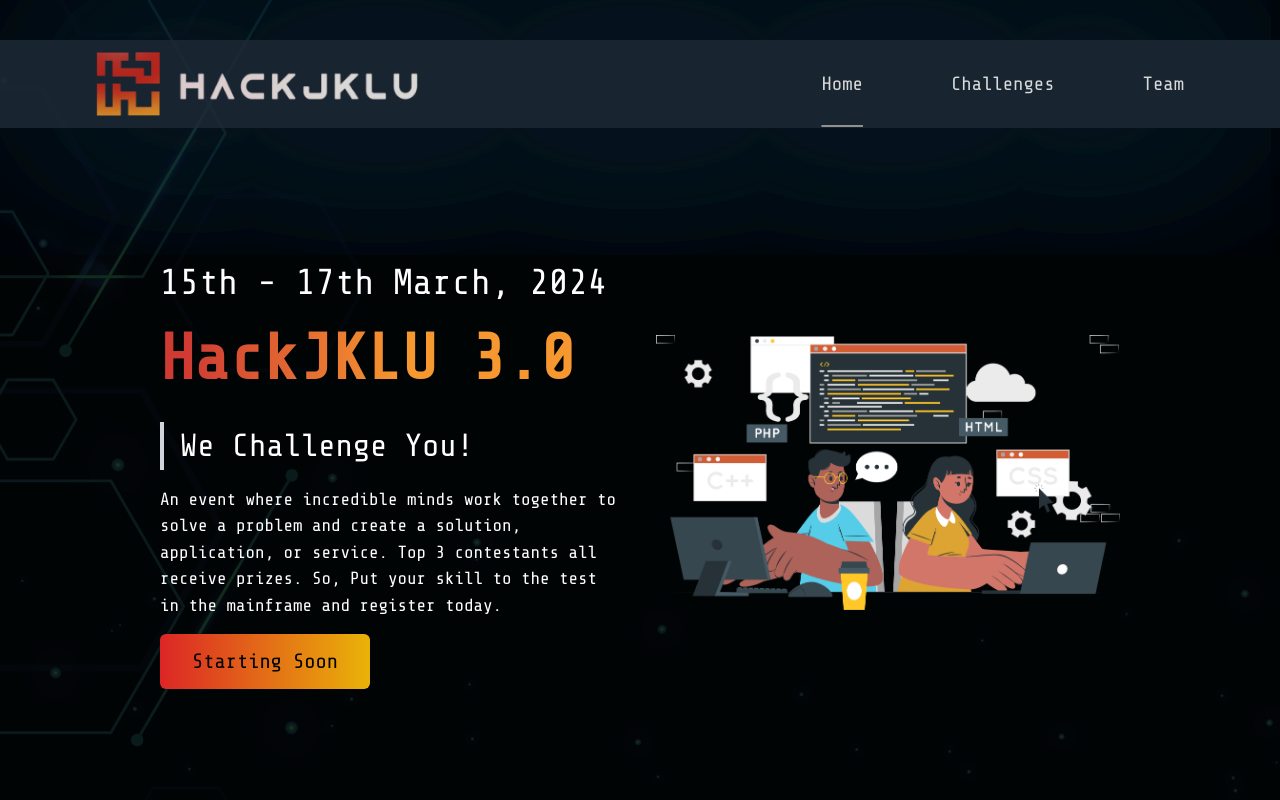
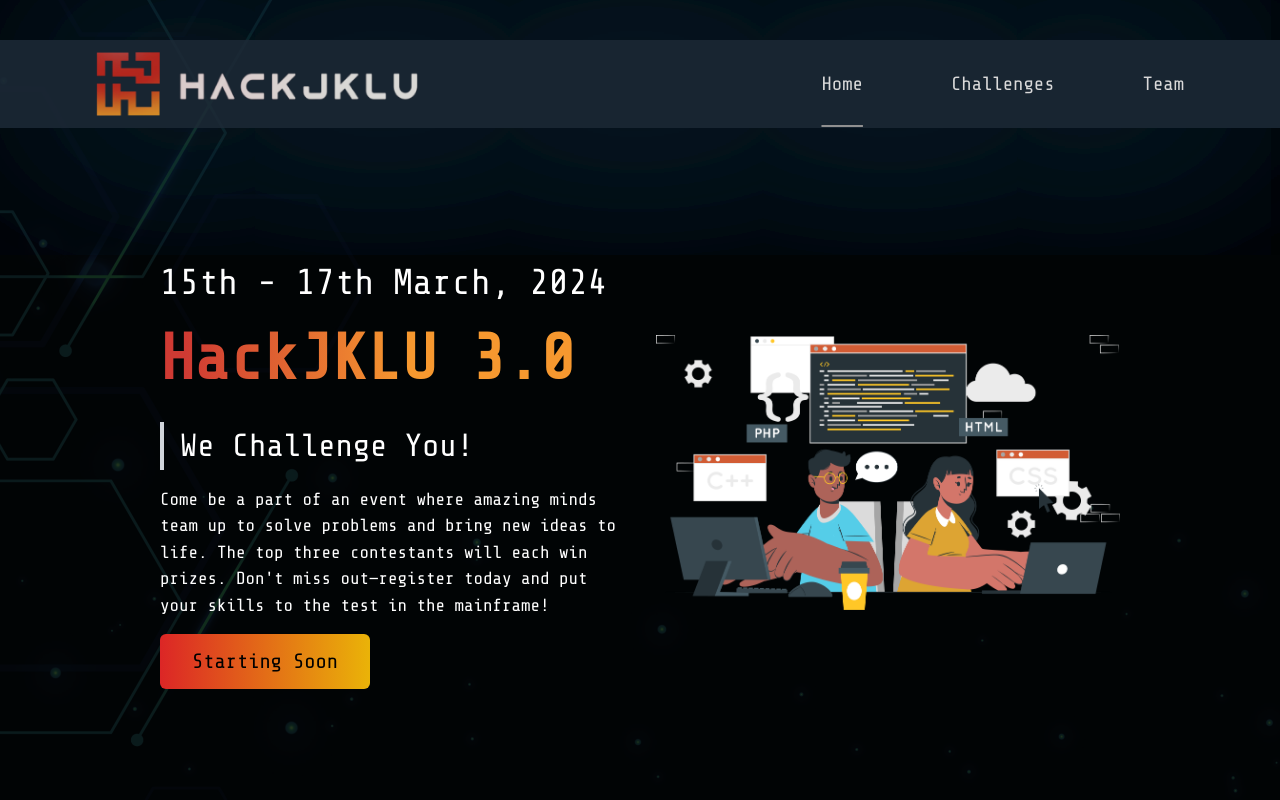
Before and after one commit to adistrim/hackJKLUv3, a Next.js app: page / in a window 1280 px wide. Shown: the top 800 px of the page. Built offline with nearby package versions, Linux system fonts and the light colour scheme.

Commit message:
updated content on the home page changed the code layout and slight UI changes in the challenges page

```diff
--- a/src/app/challenges/page.tsx
+++ b/src/app/challenges/page.tsx
@@ -1,7 +1,5 @@
 "use client";
 import React, { useState } from 'react';
-import Header from '../components/header';
-import Footer from '../components/footer';
 import { Share_Tech_Mono, Inter } from 'next/font/google';
 import challengesData from '../data/challenges.json';
 
@@ -28,7 +26,6 @@
 
     return (
         <div>
-            <Header />
             <div className='mx-[1rem] md:mx-[10rem] my-[4rem] md:my-[5rem] max-w-screen-xl'>
                 {challengesData.map((challenge: Challenge) => (
                     <div key={challenge.id} className={`${tech_mono.className} md:mb-[3rem] relative`}>
@@ -47,20 +44,19 @@
                                 </div>
                             ))}
                             <div className="flex-grow"></div>
-                            <button className="px-2 py-1 bg-[#1C4B79] text-white rounded-md" onClick={() => toggleDescription(challenge.id)}>
+                            <button className="px-2 py-1 bg-[#1C4B79] text-white text-[0.8rem] md:text-base rounded-md" onClick={() => toggleDescription(challenge.id)}>
                                 {expandedId === challenge.id ? "Hide" : "Show"}
                             </button>
                         </div>
                         <div className="absolute opacity-30 w-full h-0.5 bg-gradient-to-r from-white via-white to-white" style={{ boxShadow: '0px 0px 2.783px 0px #FFF, 0px 0px 5.566px 0px #FFF, 0px 0px 19.481px 0px #FFF' }}></div>
                         {expandedId === challenge.id && (
-                            <div className="mt-2 bg-gray-800 text-white rounded-md p-4">
+                            <div className="mt-2 bg-gray-800 text-white text-[0.8rem] md:text-base rounded-md p-4">
                                 <p>{challenge.description}</p>
                             </div>
                         )}
                     </div>
                 ))}
             </div>
-            <Footer />
         </div>
     );
 };
--- a/src/app/components/home.tsx
+++ b/src/app/components/home.tsx
@@ -22,7 +22,7 @@
                         We Challenge You!
                     </h3>
                     <p className="hidden md:block text-[1.1rem] mb-4">
-                        An event where incredible minds work together to solve a problem and create a solution, application, or service. Top 3 contestants all receive prizes. So, Put your skill to the test in the mainframe and register today.
+                    Come be a part of an event where amazing minds team up to solve problems and bring new ideas to life. The top three contestants will each win prizes. Don't miss out—register today and put your skills to the test in the mainframe!
                     </p>
                     <div className="hidden md:block">
                         <RegisterBtn />
@@ -42,7 +42,7 @@
                     We Challenge You!
                 </h3>
                 <p className="block md:hidden text-center text-[0.9rem] mb-4">
-                    An event where incredible minds work together to solve a problem and create a solution, application, or service. Top 3 contestants all receive prizes. So, Put your skill to the test in the mainframe and register today.
+                Come be a part of an event where amazing minds team up to solve problems and bring new ideas to life. The top three contestants will each win prizes. Don't miss out—register today and put your skills to the test in the mainframe!
                 </p>
                 <div className="my-[1rem] block md:hidden">
                     <RegisterBtn />
--- a/src/app/layout.tsx
+++ b/src/app/layout.tsx
@@ -1,6 +1,8 @@
 import type { Metadata } from 'next'
 import { Inter } from 'next/font/google'
 import './globals.css'
+import Header from './components/header'
+import Footer from './components/footer'
 
 const inter = Inter({ subsets: ['latin'] })
 
@@ -17,9 +19,13 @@
   return (
     <html lang="en">
       <head>
-        <link rel="icon" href="/hackjklu-logo.png"/>
+        <link rel="icon" href="/hackjklu-logo.png" />
       </head>
-      <body className={inter.className}>{children}</body>
+      <body className={inter.className}>
+        <Header />
+        {children}
+        <Footer />
+      </body>
     </html>
   )
 }
--- a/src/app/page.tsx
+++ b/src/app/page.tsx
@@ -1,8 +1,6 @@
 "use client";
 import React, { useEffect } from 'react';
 import Image from 'next/image';
-import Header
- from './components/header';
 import HomeComponent from './components/home';
 import Footer from './components/footer';
 
@@ -20,9 +18,6 @@
 
   return (
     <div>
-      <Header />
-
-      {/* Background Image */}
       <div className="absolute inset-0 z-[-1]">
         <Image
           src="/bg.png"
@@ -34,8 +29,6 @@
       </div>
 
       <HomeComponent />
-
-      <Footer />
     </div>
   );
 };
--- a/src/app/team/page.tsx
+++ b/src/app/team/page.tsx
@@ -1,9 +1,7 @@
 import React from "react";
 import Image from "next/image";
-import Header from "../components/header";
 import dataOC from '../data/dataOC.json';
 import dataTeam from '../data/dataTeam.json';
-import Footer from "../components/footer";
 import { Share_Tech_Mono, Inter } from "next/font/google";
 
 const tech_mono = Share_Tech_Mono({ subsets: ["latin"], weight: ['400'] });
@@ -15,7 +13,6 @@
 
   return (
     <div className="bg-black">
-      <Header />
       <div className={`mx-[1rem] md:mx-[5rem] lg:mx-[10rem] mt-8 md:mt-16 ${tech_mono.className}`}>
         <section className="mb-1 md:mb-16">
           <h3 className="text-[1.8rem] md:text-[4rem] font-bold text-center my-[2rem] md:my-[6rem] text-[#f58b40]">
@@ -94,7 +91,6 @@
           </div>
         </section>
       </div>
-      <Footer />
     </div>
   );
 };
```
